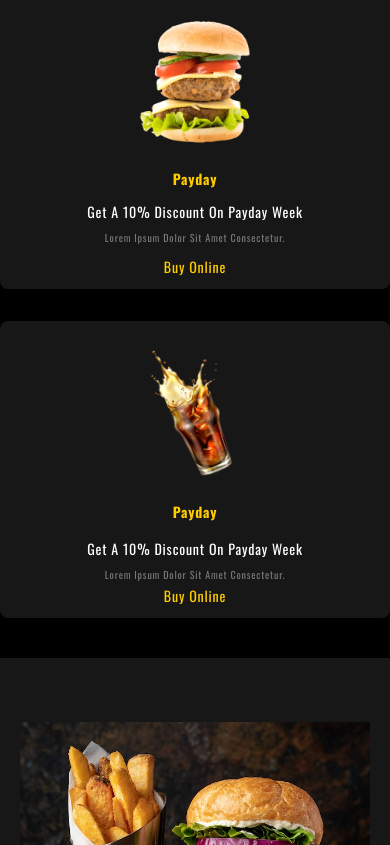
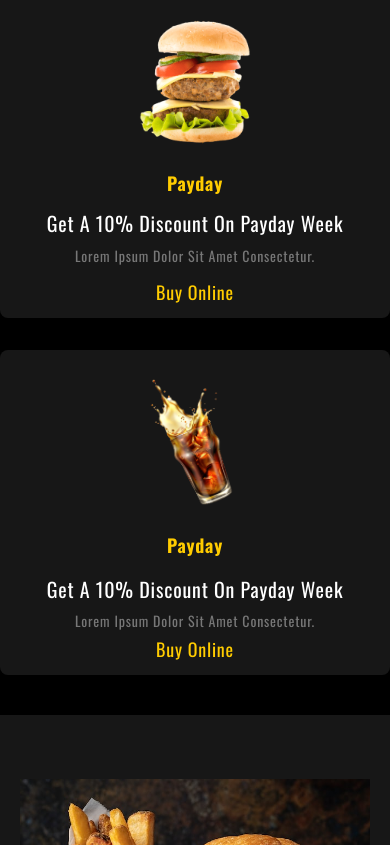
Before and after one commit to Islam-mohamed-74/Burger-Restaurant-UI, a website: page index.html in a window 390 px wide. Shown: the part 1155-2000 px from the top of the page. Drawn offline with nearby package versions, Linux system fonts and the light colour scheme; a web font is replaced by a local one.

Commit message:
some edits in the responsive

```diff
--- a/index.html
+++ b/index.html
@@ -35,7 +35,7 @@
         class="container my-4 flex items-center justify-between relative md:text-3xl max-md:mt-1 max-md:border-b border-secondaryColor"
       >
         <div class="max-md:mx-3 md:text-3xl tracking-wider">
-          <h2 class="uppercase">
+          <h2 class="uppercase max-md:text-2xl">
             bur<span class="text-secondaryColor">ger</span>
           </h2>
         </div>
@@ -202,16 +202,18 @@
           <div
             class="info flex-1 tracking-wider max-md:flex max-md:flex-col max-md:items-center"
           >
-            <p class="text-secondaryColor py-2 font-bold mb-1 text-sm">
+            <p
+              class="text-secondaryColor md:text-xl py-2 font-bold mb-1 text-lg"
+            >
               payday
             </p>
-            <h2 class="text-whiteColor text-[14px]">
+            <h2 class="text-whiteColor md:text-2xl text-xl">
               get a 10% discount on payday week
             </h2>
-            <p class="mb-1 py-2 text-[#777] text-[10px]">
+            <p class="mb-1 py-2 text-[#777] text-[14px]">
               Lorem ipsum dolor sit amet consectetur.
             </p>
-            <p class="text-secondaryColor text-sm">buy online</p>
+            <p class="text-secondaryColor md:text-xl text-lg">buy online</p>
           </div>
         </div>
         <div
@@ -223,14 +225,16 @@
           <div
             class="info flex-1 tracking-wider max-md:flex max-md:flex-col max-md:items-center"
           >
-            <p class="text-secondaryColor font-bold py-2 text-sm">payday</p>
-            <h2 class="text-whiteColor text-[14px] py-2">
+            <p class="text-secondaryColor font-bold py-2 md:text-xl text-lg">
+              payday
+            </p>
+            <h2 class="text-whiteColor md:text-2xl text-xl py-2">
               get a 10% discount on payday week
             </h2>
-            <p class="mb-1 text-[#777] text-[10px]">
+            <p class="mb-1 text-[#777] text-sm">
               Lorem ipsum dolor sit amet consectetur.
             </p>
-            <p class="text-secondaryColor text-sm">buy online</p>
+            <p class="text-secondaryColor md:text-xl text-lg">buy online</p>
           </div>
         </div>
       </div>
@@ -254,11 +258,11 @@
             dignissimos recusandae non eaque numquam? Id voluptas, adipisci
             accusamus deserunt similique voluptatibus cupiditate.
           </p>
-          <div class="flex gap-40 text-lg mb-1 text-[#777]">
+          <div class="flex gap-40 text-lg mb-1 text-[#777] max-md:gap-20">
             <div>
               <div class="flex">
                 <i class="ri-check-double-line text-secondaryColor mr-2"></i>
-                <p>best price</p>
+                <p class="">best price</p>
               </div>
               <div class="flex">
                 <i class="ri-check-double-line text-secondaryColor mr-2"></i>
@@ -419,7 +423,9 @@
     </section>
     <!--~~~~~~~~~~~~~~~ review ~~~~~~~~~~~~~~~-->
     <section id="review">
-      <div class="container text-center text-whiteColor py-16 relative">
+      <div
+        class="container text-center text-whiteColor py-16 relative max-md:px-4"
+      >
         <h2 class="text-5xl pb-10">customer review</h2>
         <span
           class="block w-36 bg-secondaryColor h-[2px] absolute translate-x-1/2 right-1/2"
@@ -434,7 +440,7 @@
           <div
             class="bg-darkColorLight p-5 flex flex-col justify-center rounded-3xl"
           >
-            <p class="text-paragraphColor mb-1">
+            <p class="text-paragraphColor mb-1 max-md:sm">
               Lorem ipsum dolor sit amet consectetur adipisicing elit. A nihil
               facilis esse iure, mollitia modi quod. Qui molestiae culpa,
               praesentium facilis assumenda ipsam minus quod magnam, delectus
```
Also changed, not shown: src/output.css.
